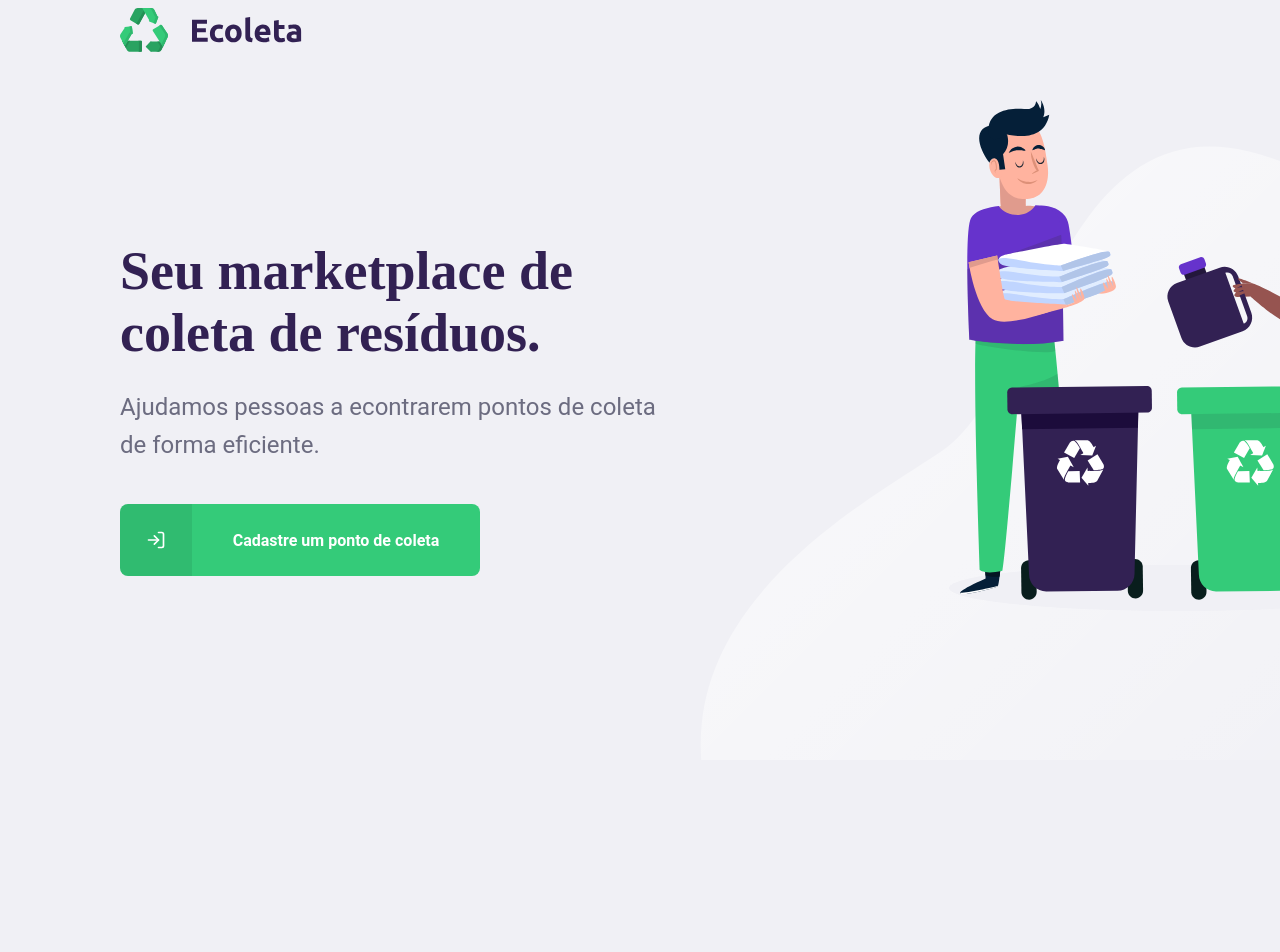
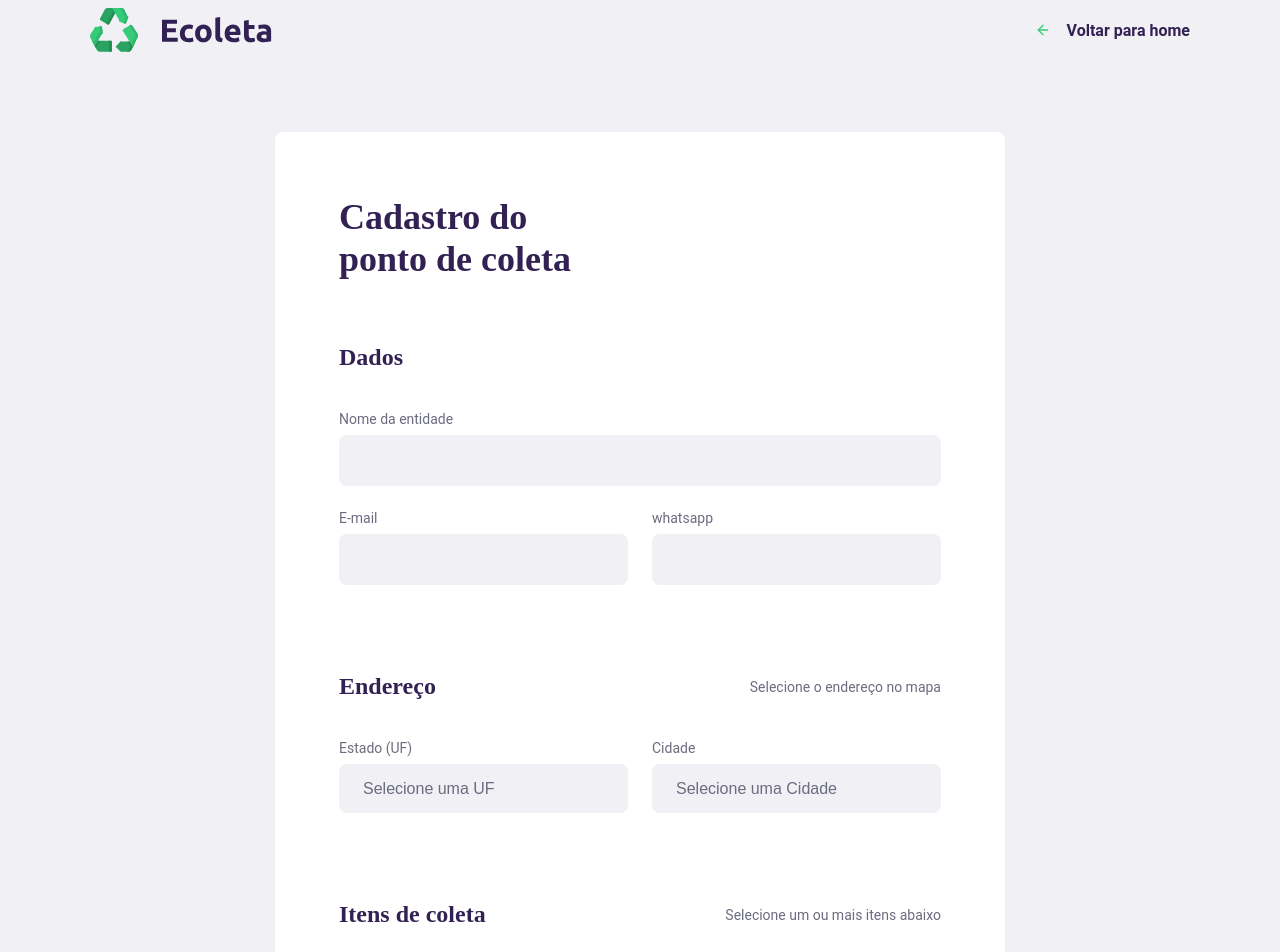
Before and after one commit to glaucioripol/frontend-nlw, a React (Create React App) app: page /create-point in a window 1280 px wide. Shown: the part 40-992 px from the top of the page. Before the commit the page ends 800 px from the top, so only its background shows below. Built offline with nearby package versions, Linux system fonts and the light colour scheme.

Commit message:
feature: primeiros passos no formulario

```diff
--- a/package.json
+++ b/package.json
@@ -13,6 +13,7 @@
     "react": "^16.13.1",
     "react-dom": "^16.13.1",
     "react-icons": "^3.10.0",
+    "react-router-dom": "^5.2.0",
     "react-scripts": "3.4.1",
     "typescript": "~3.7.2"
   },
@@ -36,5 +37,8 @@
       "last 1 firefox version",
       "last 1 safari version"
     ]
+  },
+  "devDependencies": {
+    "@types/react-router-dom": "^5.1.5"
   }
 }
--- a/src/App.tsx
+++ b/src/App.tsx
@@ -1,6 +1,6 @@
 import React from "react";
 import "./App.css";
 
-import { Home } from "./pages/Home";
+import { Routes } from "./routes";
 
-export const App = () => <Home />;
+export const App = () => <Routes />;
--- a/src/common/strings.ts
+++ b/src/common/strings.ts
@@ -1,4 +1,24 @@
 export const nameApp = "Ecoleta";
 // home
 export const describeHome = "Seu marketplace de coleta de resíduos.";
-export const homeMessage = 'Ajudamos pessoas a econtrarem pontos de coleta de forma eficiente.'
+export const homeMessage =
+  "Ajudamos pessoas a econtrarem pontos de coleta de forma eficiente.";
+export const registerNewPointText = "Cadastre um ponto de coleta";
+
+// create-point
+export const goBackHome = "Voltar para home";
+export const registerNewPointCollect = "Cadastro do <br/>ponto de coleta";
+export const itemsCollectText = "Itens de coleta";
+export const entityName = "Nome da entidade";
+export const selectAdressAfter = "Selecione o endereço no mapa";
+export const selectOneOrMoreItemsText = "Selecione um ou mais itens abaixo";
+export const registerNewPointOfColectText = "Cadastrar novo ponto de coleta";
+
+
+// common
+export const dataText = "Dados";
+export const addressText = "Endereço";
+export const email = "E-mail";
+export const Whatsapp = "whatsapp";
+export const unitedFederation = "Estado (UF)";
+export const cityText = "Cidade";
--- a/src/pages/CreatePoint/index.tsx
+++ b/src/pages/CreatePoint/index.tsx
@@ -1,5 +1,98 @@
 import React from "react";
+import { Link } from "react-router-dom";
+import { FiArrowLeft } from "react-icons/fi";
+import "./CreatePoint.css";
 
-export const CreatePoint: React.FC = () => {
-  return <div />;
-};
+import {
+  nameApp,
+  goBackHome,
+  registerNewPointCollect,
+  dataText,
+  itemsCollectText,
+  addressText,
+  entityName,
+  email as emailString,
+  Whatsapp,
+  selectAdressAfter,
+  selectOneOrMoreItemsText,
+  unitedFederation,
+  cityText,
+  registerNewPointOfColectText,
+} from "../../common/strings";
+import Logo from "../../assets/logo.svg";
+
+export const CreatePoint: React.FC = () => (
+  <div id="page-create-point">
+    <header>
+      <img src={Logo} alt={nameApp} />
+      <Link to="/">
+        <FiArrowLeft />
+        {goBackHome}
+      </Link>
+    </header>
+
+    <form>
+      <h1 dangerouslySetInnerHTML={{ __html: registerNewPointCollect }} />
+
+      <fieldset>
+        <legend>
+          <h2>{dataText}</h2>
+        </legend>
+
+        <div className="field">
+          <label htmlFor="name">{entityName}</label>
+          <input id="name" name="name" type="text" />
+        </div>
+
+        <div className="field-group">
+          <div className="field">
+            <label htmlFor="email">{emailString}</label>
+            <input id="email" name="email" type="text" />
+          </div>
+          <div className="field">
+            <label htmlFor="whatsapp">{Whatsapp}</label>
+            <input id="whatsapp" name="whatsapp" type="text" />
+          </div>
+        </div>
+      </fieldset>
+
+      <fieldset>
+        <legend>
+          <h2>{addressText}</h2>
+          <span>{selectAdressAfter}</span>
+        </legend>
+
+        <div className="field-group">
+          <div className="field">
+            <label htmlFor="uf">{unitedFederation}</label>
+            <select name="uf" id="uf">
+              <option value="0">Selecione uma UF</option>
+            </select>
+          </div>
+          <div className="field">
+            <label htmlFor="city">{cityText}</label>
+            <select name="city" id="city">
+              <option value="0">Selecione uma Cidade</option>
+            </select>
+          </div>
+        </div>
+      </fieldset>
+
+      <fieldset>
+        <legend>
+          <h2>{itemsCollectText}</h2>
+          <span>{selectOneOrMoreItemsText}</span>
+        </legend>
+
+        <ul className="items-grid">
+          <li className="selected">
+            <img src="http://localhost:3333/uploads/oleo.svg" alt="Oleo" />
+            <span>Oleo de cozinha</span>
+          </li>
+        </ul>
+      </fieldset>
+
+      <button>{registerNewPointOfColectText}</button>
+    </form>
+  </div>
+);
--- a/src/pages/Home/index.tsx
+++ b/src/pages/Home/index.tsx
@@ -1,8 +1,13 @@
 import React from "react";
+import { Link } from "react-router-dom";
 import { FiLogIn } from "react-icons/fi";
 import "./Home.css";
 
-import { describeHome, homeMessage } from "../../common/strings";
+import {
+  describeHome,
+  homeMessage,
+  registerNewPointText,
+} from "../../common/strings";
 import Logo from "../../assets/logo.svg";
 
 export const Home: React.FC = () => {
@@ -17,12 +22,12 @@ export const Home: React.FC = () => {
           <h1> {describeHome}</h1>
           <p>{homeMessage}</p>
 
-          <a href="">
+          <Link to="/create-point">
             <span>
               <FiLogIn />
             </span>
-            <strong>Cadastre um ponto de coleta</strong>
-          </a>
+            <strong>{registerNewPointText}</strong>
+          </Link>
         </main>
       </div>
     </div>
--- /dev/null
+++ b/src/pages/index.ts
@@ -0,0 +1,2 @@
+export { Home } from "./Home";
+export { CreatePoint } from "./CreatePoint";
--- /dev/null
+++ b/src/routes/index.tsx
@@ -0,0 +1,13 @@
+import React from "react";
+import { BrowserRouter, Switch, Route } from "react-router-dom";
+
+import { Home, CreatePoint } from "../pages";
+
+export const Routes = () => (
+  <BrowserRouter>
+    <Switch>
+      <Route path="/" exact component={Home} />
+      <Route path="/create-point" exact component={CreatePoint} />
+    </Switch>
+  </BrowserRouter>
+);
```
Also changed, not shown: 2 other files (tests, documents, lock files or other folders).
